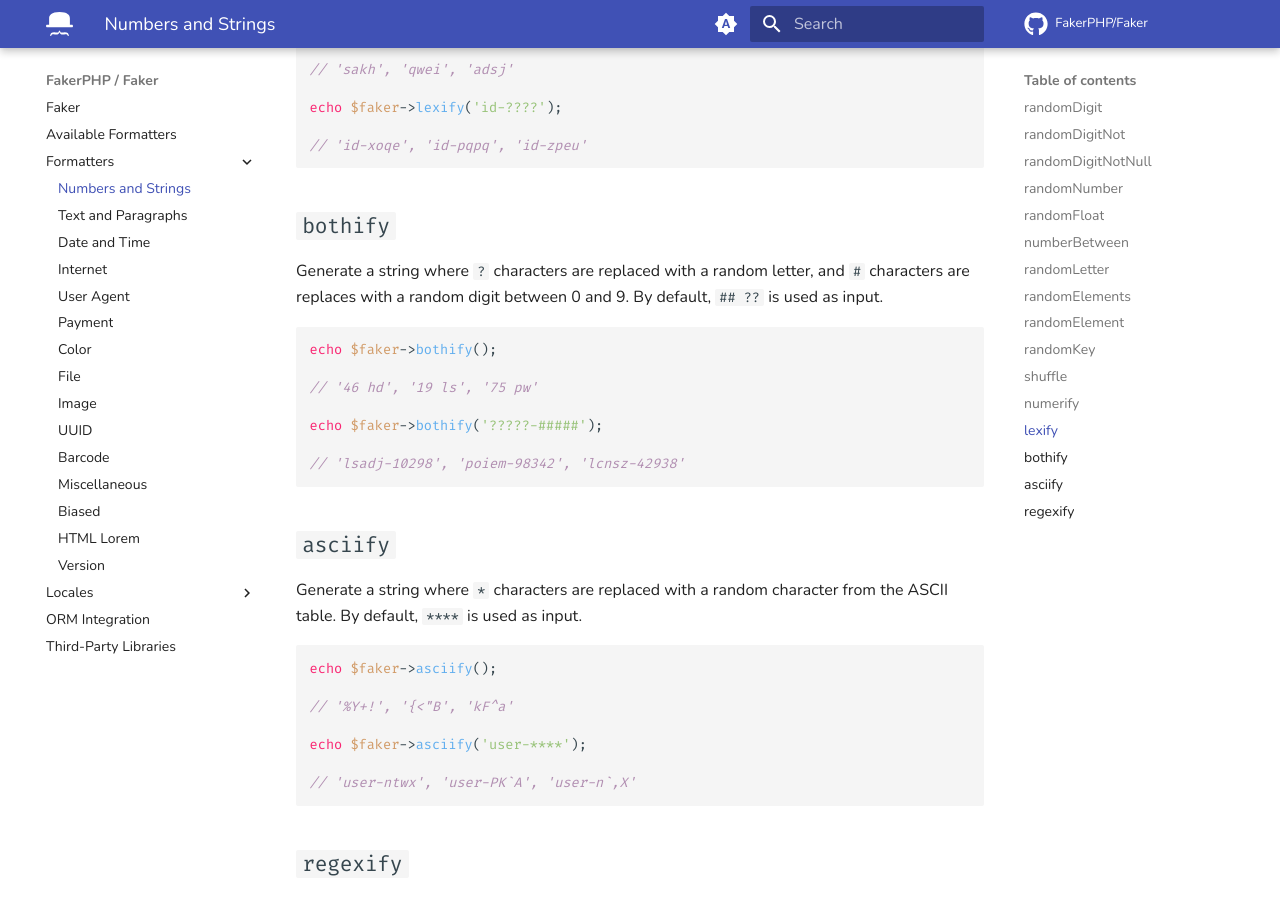
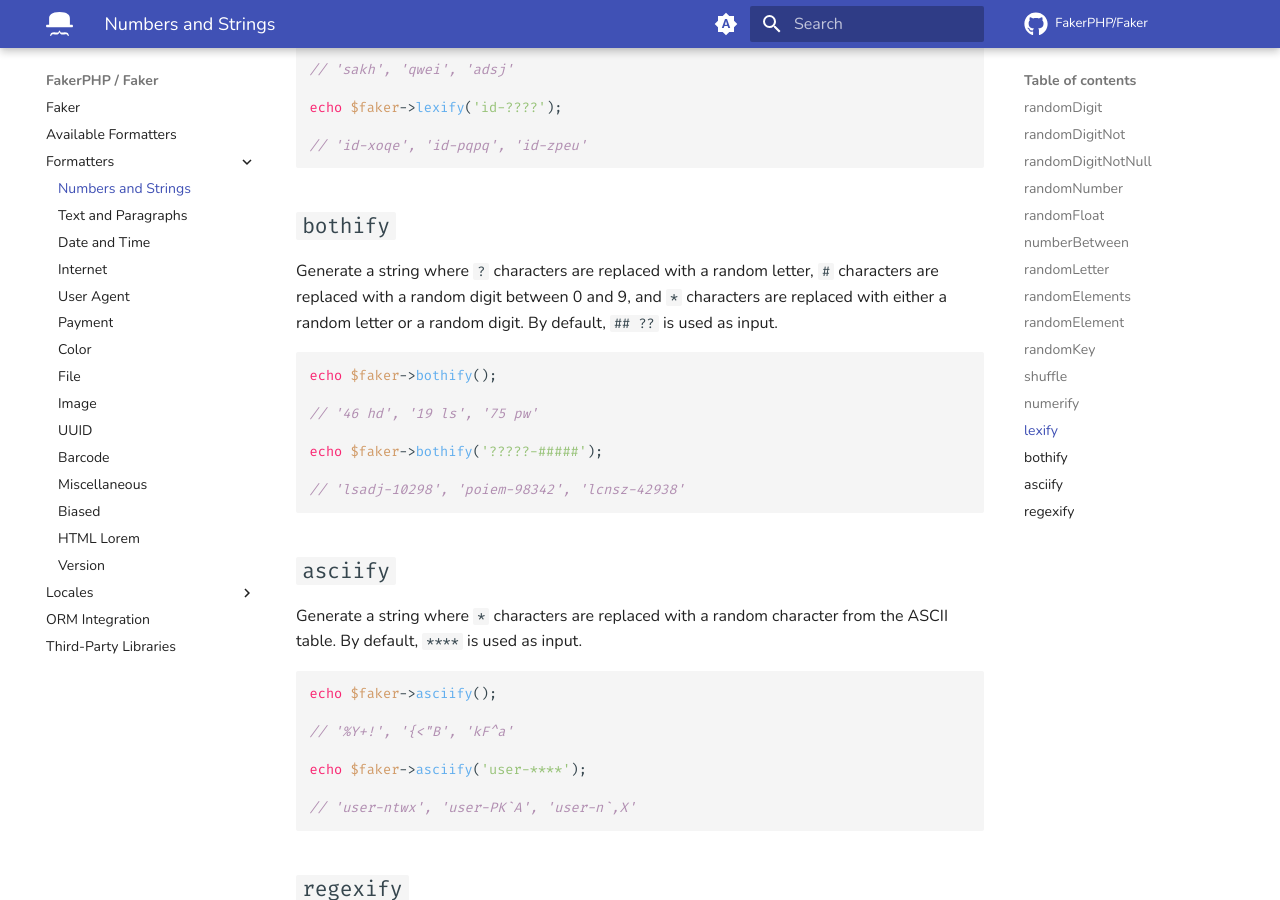
Before and after one commit to FakerPHP/fakerphp.github.io, an MkDocs documentation site: the page built from docs/formatters/numbers-and-strings.md, in a window 1280 px wide and 900 px high, scrolled down 4318 px. Built offline with MkDocs 1.6.1 and Material for MkDocs 9.7.7, drawn with Linux system fonts in a browser that asks for light colours; nearby versions of some CDN libraries; comment, search, counter and statistics services are not loaded.

Commit message:
Include asterisk behaviour to bothify (#104)

````diff
--- a/docs/formatters/numbers-and-strings.md
+++ b/docs/formatters/numbers-and-strings.md
@@ -207,8 +207,8 @@ echo $faker->lexify('id-????');
 
 ## `bothify`
 
-Generate a string where `?` characters are replaced with a random letter, and `#` characters are replaces with a random
-digit between 0 and 9. By default, `## ??` is used as input.
+Generate a string where `?` characters are replaced with a random letter, `#` characters are replaced with a random
+digit between 0 and 9, and `*` characters are replaced with either a random letter or a random digit. By default, `## ??` is used as input.
 
 ```php
 echo $faker->bothify();
````
